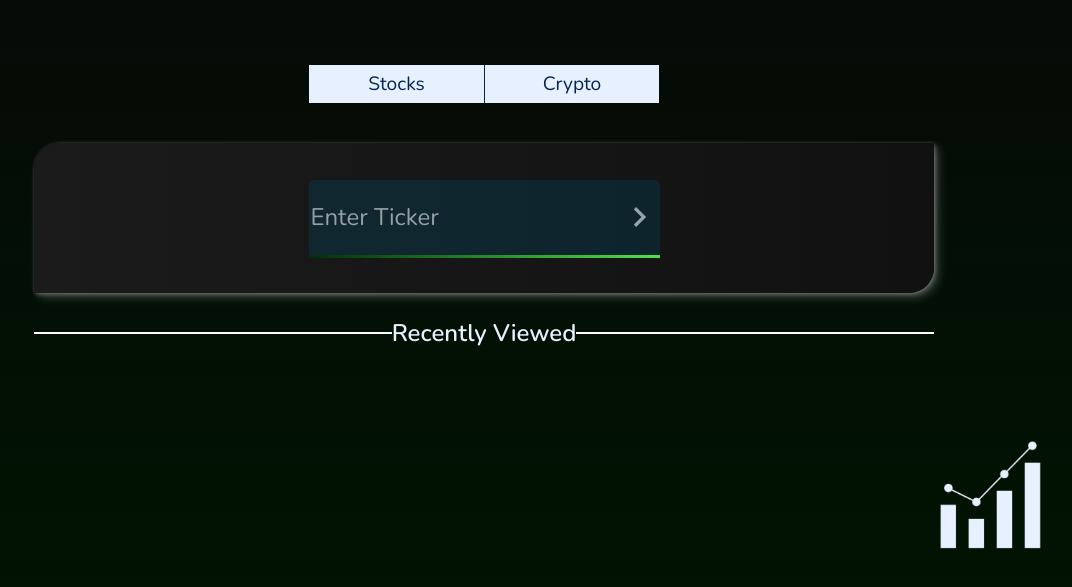
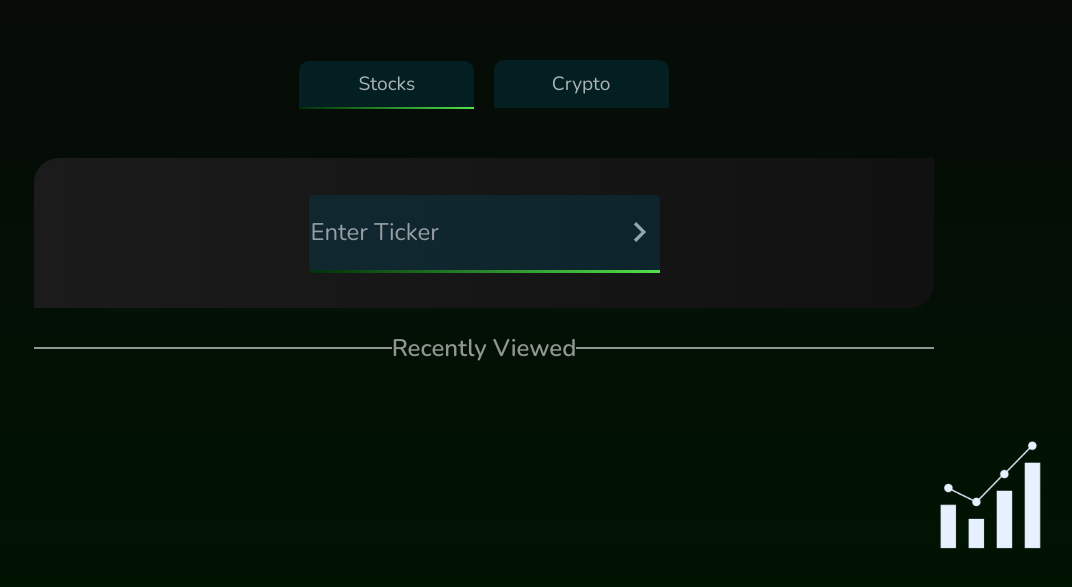
Before and after one commit to salamhis2019/vue-stock-api, a Vue app: page / in a window 1280 px wide. Shown: the part 189-776 px from the top of the page, without its empty margins (156-1228 px from the left). Built offline with nearby package versions, Linux system fonts and the light colour scheme.

Commit message:
added styles to button

```diff
--- a/src/App.vue
+++ b/src/App.vue
@@ -1,8 +1,8 @@
 <template>
   <div class="hero-container">
     <div class="tabs">
-      <button class="stocks-button" @click="chooseComponent('StockSection')">Stocks</button>
-      <button class="crypto-button" @click="chooseComponent('CryptoSection')">Crypto</button>
+      <button :class="stockButtonStyle" class="button stock-default" @click="chooseComponent('StockSection')">Stocks</button>
+      <button :class="cryptoButtonStyle" class="button crypto-default" @click="chooseComponent('CryptoSection')">Crypto</button>
     </div>
     <keep-alive>
       <component :is="component"></component>
@@ -35,6 +35,8 @@ export default {
   data () {
     return {
       component: 'StockSection',
+      stockButtonStyle: 'stocks-button',
+      cryptoButtonStyle: null,
     }
   },
   computed: {},
@@ -43,8 +45,12 @@ export default {
       this.component = cmp
       if (this.component !== 'StockSection') {
         document.body.classList.add('crypto-background')
+        this.stockButtonStyle = null
+        this.cryptoButtonStyle = 'crypto-button'
       } else {
         document.body.classList.remove('crypto-background')
+        this.stockButtonStyle = 'stocks-button'
+        this.cryptoButtonStyle = null
       }
     }
   }
@@ -85,36 +91,58 @@ export default {
     text-align: center;
   }
 
-  .stocks-button, .crypto-button {
-    height: 2em;
+  .button {
+    height: 2.5em;
     width: 175px;
+    margin: 0.5em;
 
-    background-color: #E7F0FF;
-    color: #03254E;
+    background-color: #004f6b47;
+    color: #ffffffab;
     font-size: 1.2em;
     font-family: 'Nunito', sans-serif;
 
+    border-top-right-radius: 10px;
+    border-top-left-radius: 10px;
     border: none;
     cursor: pointer;
     transition: 0.2s ease
   }
 
-  .stocks-button:hover, .crypto-button:hover {
-    background-color: #ececec;
+  .stocks-button {
+    margin-right: 0.5em;
+    border-bottom: 2px solid;
+    border-image: linear-gradient(to right, #002F09, #52E24B) 1;
   }
 
-  .stocks-button:focus {
-    background-color: green;
-    color: #E7F0FF;
+  .crypto-button:hover {
+    background-color: #004f6b8f;
+  }
+
+  .stocks-button:hover {
+    background-color: #006b248f;
   }
 
   .crypto-button {
-    border-left: 1px solid #03254E;
+    border-bottom: 2px solid;
+    border-image: linear-gradient(to right, #03254E, #1097f7) 1;
+    border-bottom-right-radius: 10px;
+
+    transition: 0.2s ease;
   }
 
   .crypto-button:active {
     background-color: #03254E;
     color: #E7F0FF;
+  }
+
+  .crypto-default:hover {
+    border-bottom: 2px solid;
+    border-image: linear-gradient(to right, #03254E, #1097f7) 1;
+  }
+
+  .stock-default:hover {
+    border-bottom: 2px solid;
+    border-image: linear-gradient(to right, #002F09, #52E24B) 1;
   }
 
   .stocks-logo, .crypto-logo {
--- a/src/components/Input-section.vue
+++ b/src/components/Input-section.vue
@@ -70,7 +70,7 @@ export default {
 
     border-bottom-width: 3px;
     border-bottom-style: solid;
-    background: rgba(0, 79, 107, 0.278);
+    background: #004f6b47;
     border-radius: 5px;
   }
 
--- a/src/components/Stock-section.vue
+++ b/src/components/Stock-section.vue
@@ -82,11 +82,11 @@ export default {
     },
 
     openPriceComputed: function() {
-      return Object.values(this.apiDataDaily[Object.keys(this.apiDataDaily)[1]])[0]['1. open']
+      return Number(Object.values(this.apiDataDaily[Object.keys(this.apiDataDaily)[1]])[0]['1. open']).toFixed(2)
     },
 
     closePriceComputed: function() {
-      return Object.values(this.apiDataDaily[Object.keys(this.apiDataDaily)[1]])[0]['4. close']
+      return Number(Object.values(this.apiDataDaily[Object.keys(this.apiDataDaily)[1]])[0]['4. close']).toFixed(2)
     },
 
     lowestPriceComputed: function () {
@@ -188,6 +188,9 @@ export default {
       // DIFFERENCE
       this.stockInfo.priceChange = this.priceChangeComputed
 
+      console.log(this.closePriceComputed)
+      console.log(this.openPriceComputed)
+
       // PUSH DATA TO RECENTLY VIEWED ARRAY
       const recentData = {
         id: new Date().valueOf(),
--- a/src/components/UI/BaseCard.vue
+++ b/src/components/UI/BaseCard.vue
@@ -14,13 +14,12 @@
     margin: 0 auto;
 
     box-shadow:
-      0.1px 0.1px 1.7px rgba(255, 255, 255, 0.052),
-      0.3px 0.3px 3px rgba(255, 255, 255, 0.074),
-      0.6px 0.6px 4px rgba(255, 255, 255, 0.092),
-      1.1px 1.1px 4.8px rgba(255, 255, 255, 0.11),
-      2.1px 2.1px 5.8px rgba(255, 255, 255, 0.135),
-      5px 5px 10px rgba(255, 255, 255, 0.18)
+      1px 1.6px 1.2px -34px rgba(255, 255, 255, 0.01),
+      2.8px 4.4px 3.4px -34px rgba(255, 255, 255, 0.015),
+      6.6px 10.6px 8.1px -34px rgba(255, 255, 255, 0.02),
+      22px 35px 27px -34px rgba(255, 255, 255, 0.03)
     ;
+
 
 
     border-top-left-radius: 25px;
--- a/src/components/recentlyViewed/Recently-viewed.vue
+++ b/src/components/recentlyViewed/Recently-viewed.vue
@@ -1,5 +1,5 @@
 <template>
-  <p class="recent-text">Recently Viewed</p>
+  <p class="recent-text"> Recently Viewed </p>
   <div class="recently-viewed">
     <div
       :class="[(dataSectionStyle === 'stock-container') ? currentRecentStyle = 'recent-stock' : 'recent-crypto']"
@@ -43,12 +43,12 @@ export default {
   .recent-text:after {
     content: "";
     flex: 1 1;
-    border-bottom: 2px solid rgb(255, 255, 255);
+    border-bottom: 2px solid #ffffff8f;
     margin: auto;
   }
 
   .recent-text {
-    color: #E7F0FF;
+    color: #ffffff8f;
     text-align: center;
 
     font-size: 1.5em;
```
